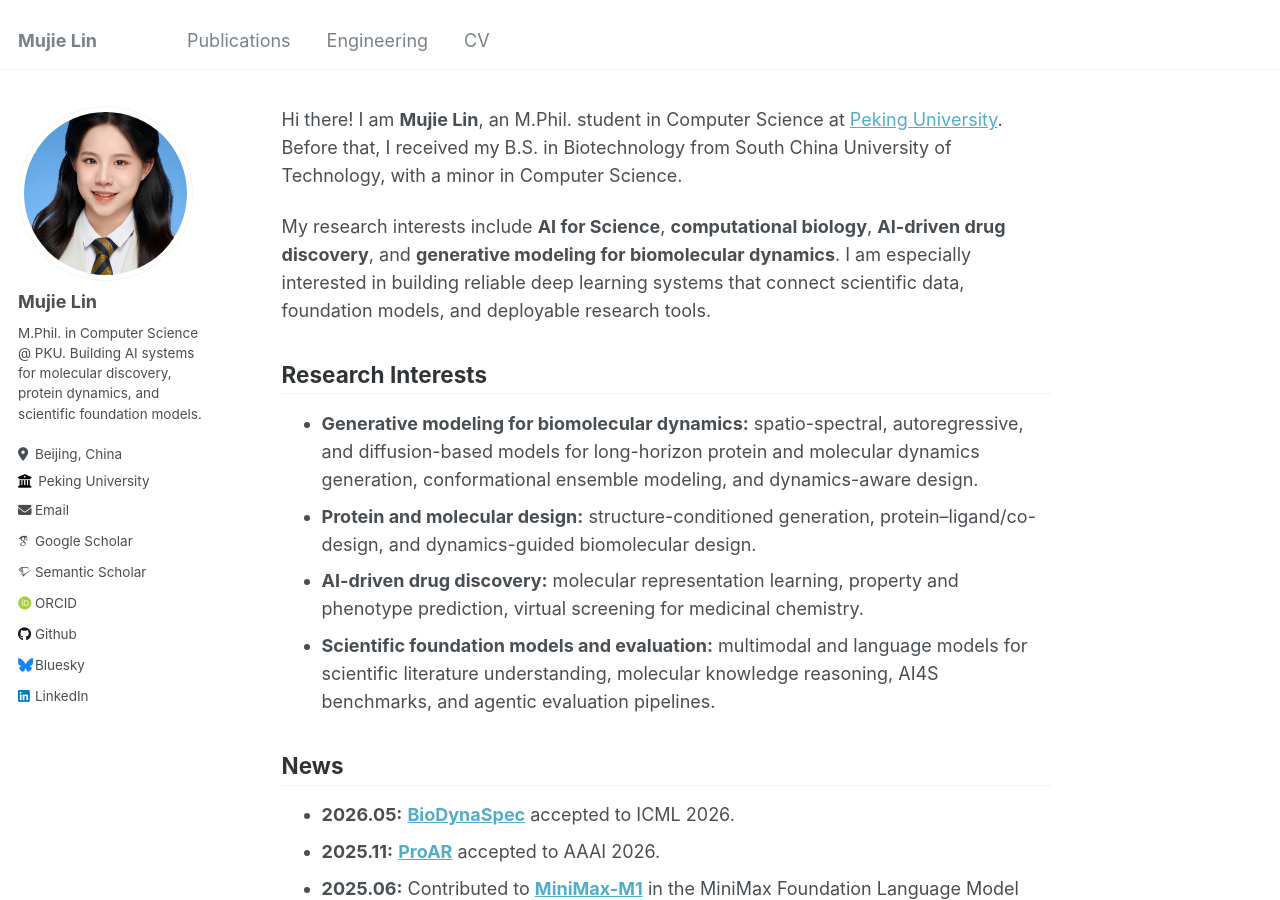
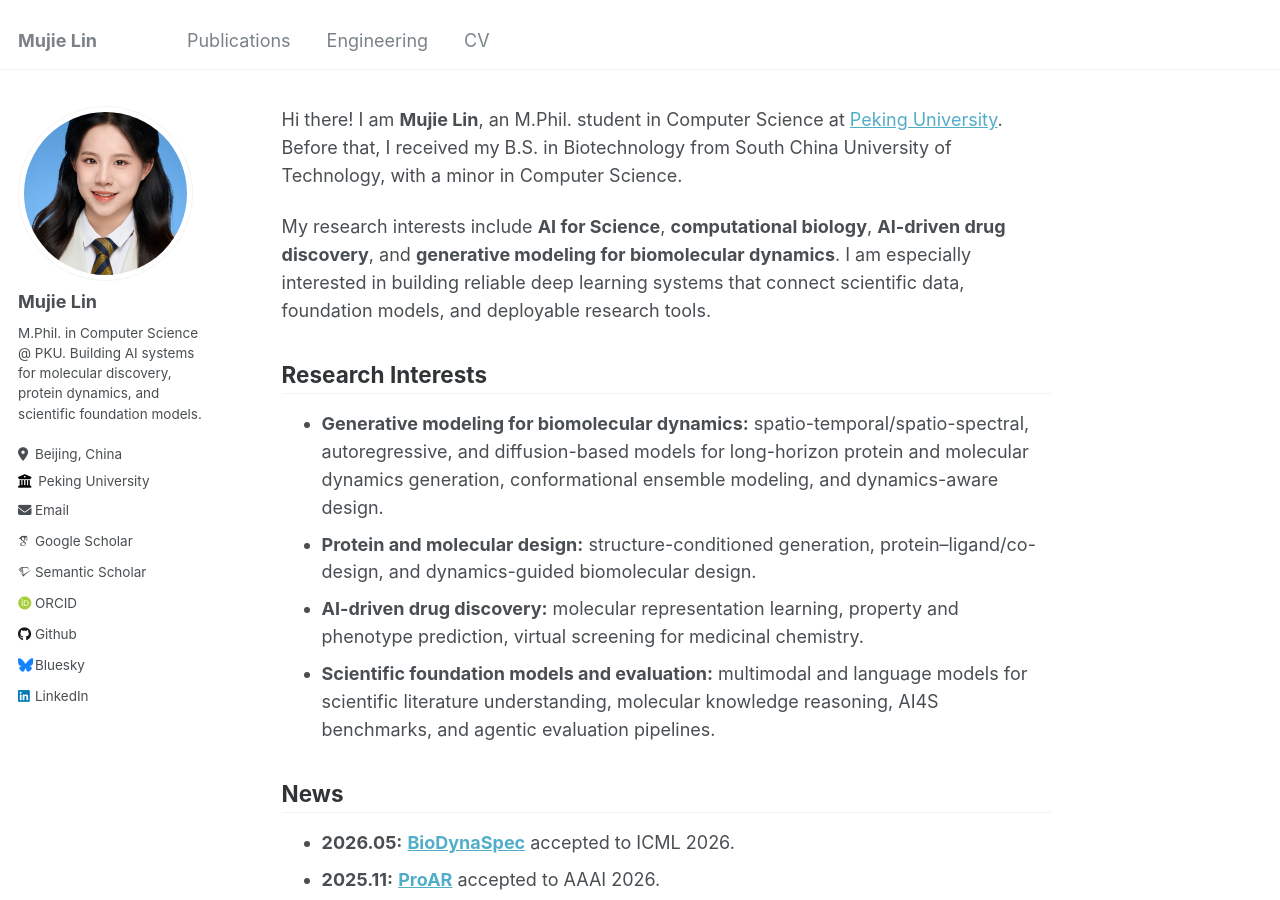
Before and after one commit to Linmj-Judy/Linmj-Judy.github.io, a Jekyll site: the page built from _pages/about.md, in a window 1280 px wide and 900 px high. Built offline with Jekyll 4.4.1, drawn with Linux system fonts in a browser that asks for light colours; some web fonts are replaced.

Commit message:
update 0607

```diff
--- a/_pages/about.md
+++ b/_pages/about.md
@@ -22,7 +22,7 @@ My research interests include **AI for Science**, **computational biology**, **A
  -->
 ## Research Interests
 
-* **Generative modeling for biomolecular dynamics:** spatio-spectral, autoregressive, and diffusion-based models for long-horizon protein and molecular dynamics generation, conformational ensemble modeling, and dynamics-aware design.
+* **Generative modeling for biomolecular dynamics:** spatio-temporal/spatio-spectral, autoregressive, and diffusion-based models for long-horizon protein and molecular dynamics generation, conformational ensemble modeling, and dynamics-aware design.
 * **Protein and molecular design:** structure-conditioned generation, protein–ligand/co-design, and dynamics-guided biomolecular design.
 * **AI-driven drug discovery:** molecular representation learning, property and phenotype prediction, virtual screening for medicinal chemistry.
 * **Scientific foundation models and evaluation:** multimodal and language models for scientific literature understanding, molecular knowledge reasoning, AI4S benchmarks, and agentic evaluation pipelines.
```
